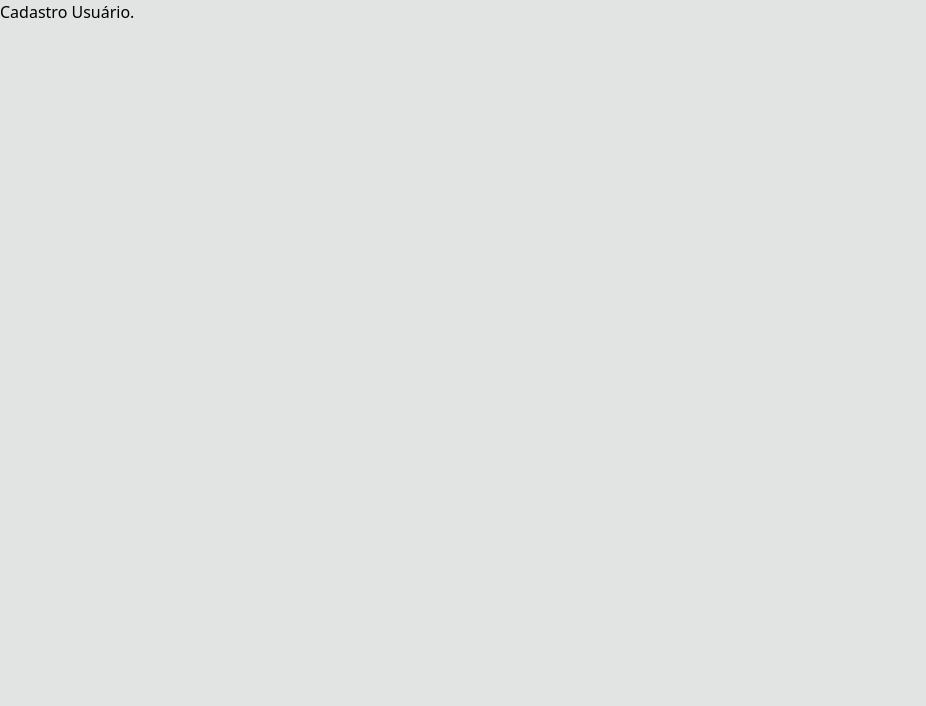
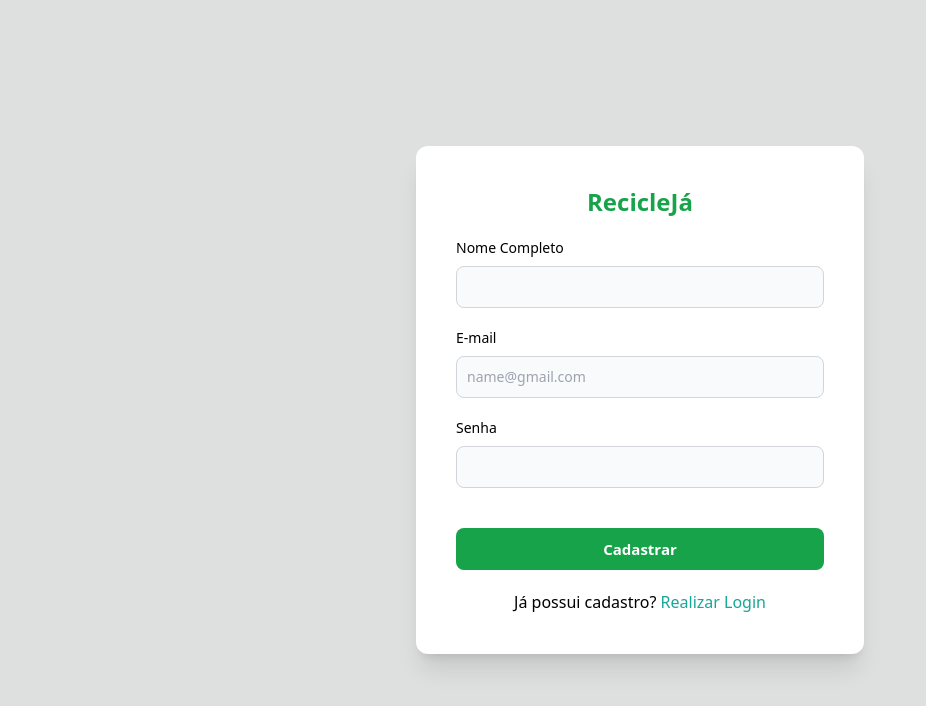
Before and after one commit to emy333/front-recicle-ja, a React (Vite) app: page /cadastro in a window 1280 px wide. Shown: the top 706 px of the page, without its empty margins (0-926 px from the left). Built offline with nearby package versions, Linux system fonts and the light colour scheme.

Commit message:
cadastro

```diff
--- a/src/assets/pages/CadastroUsuario.jsx
+++ b/src/assets/pages/CadastroUsuario.jsx
@@ -1,8 +1,36 @@
+import { Link } from "react-router-dom";
+
 function CadastroUsuario() {
     return (
-        <>
-            <h1>Cadastro Usuário.</h1>
-        </>
+        <div className="w-screen h-screen flex items-center justify-center bg-[#DEE0E0]">
+            <form className="bg-white rounded-xl p-6 md:p-10 flex flex-col justify-center items-center max-w-md w-full shadow-xl m-5">
+                <h1 className="font-bold text-green-600 text-2xl mb-5">RecicleJá</h1>
+                <div class="mb-5 w-full">
+                    <label for="name" class="block mb-2 text-sm ">Nome Completo</label>
+                    <input type="text" id="name" class="bg-gray-50 border border-gray-300 text-gray-900 text-sm rounded-lg focus:ring-blue-500 focus:border-blue-500 block w-full p-2.5"  required />
+                </div>
+                <div class="mb-5 w-full">
+                    <label for="email" class="block mb-2 text-sm ">E-mail</label>
+                    <input type="email" id="email" class="bg-gray-50 border border-gray-300 text-gray-900 text-sm rounded-lg focus:ring-blue-500 focus:border-blue-500 block w-full p-2.5 dark:bg-gray-700 dark:border-gray-600 dark:placeholder-gray-400 dark:text-white dark:focus:ring-blue-500 dark:focus:border-blue-500" placeholder="name@gmail.com" required />
+                </div>
+                <div class="mb-5 w-full">
+                    <label for="password" class="block mb-2 text-sm ">Senha</label>
+                    <input type="password" id="password" class="bg-gray-50 border border-gray-300 text-gray-900 text-sm rounded-lg focus:ring-blue-500 focus:border-blue-500 block w-full p-2.5" required />
+                </div>
+                <button
+                    type="subimit"
+                    className="focus:outline-none text-white bg-green-600 rounded-lg text-[15px] font-bold px-5 py-2.5 w-full mt-5"
+                >
+                    Cadastrar
+                </button>
+
+                <div className="mt-5">
+                    <span>Já possui cadastro?</span>
+                    <Link to={"/login"} className="mt-3 font-medium text-[#17A697] cursor-pointer"> Realizar Login</Link>
+                </div>
+
+            </form>
+        </div>
     )
 }
 
--- a/src/assets/pages/Login.jsx
+++ b/src/assets/pages/Login.jsx
@@ -1,4 +1,5 @@
 import React from "react";
+import { Link } from "react-router-dom";
 
 function Login() {
     return (
@@ -25,7 +26,8 @@ function Login() {
                     Entrar
                 </button>
 
-                <p className="mt-3 font-medium text-[#17A697] cursor-pointer">Fazer Cadastro</p>
+                <Link to={'/cadastro'} className="mt-3 font-medium text-[#17A697] cursor-pointer">Fazer Cadastro</Link>
+
             </form>
         </div>
     );
```
Lines whose indentation alone changed are shown as unchanged.
